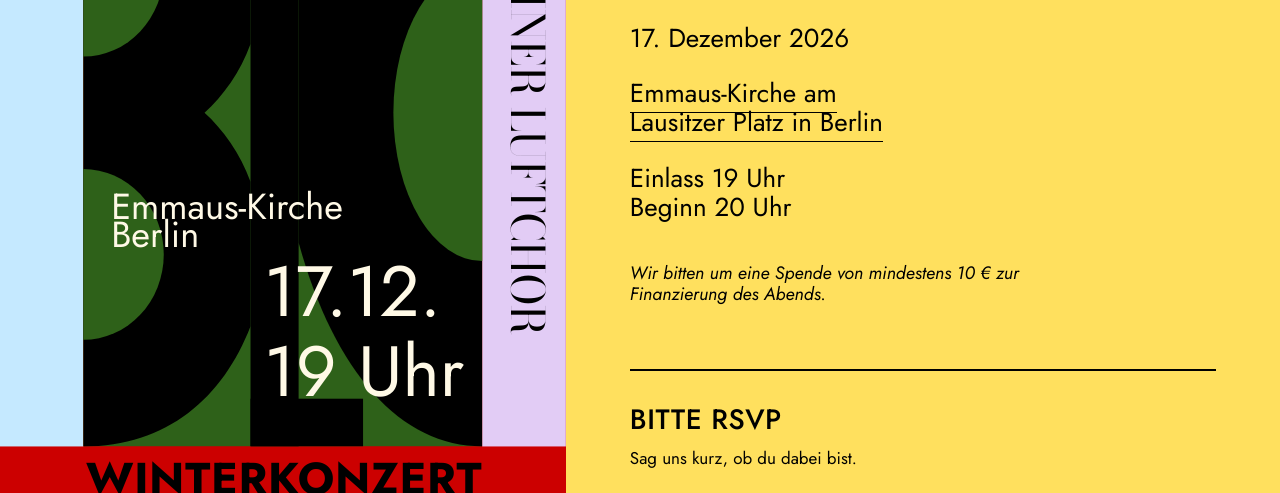
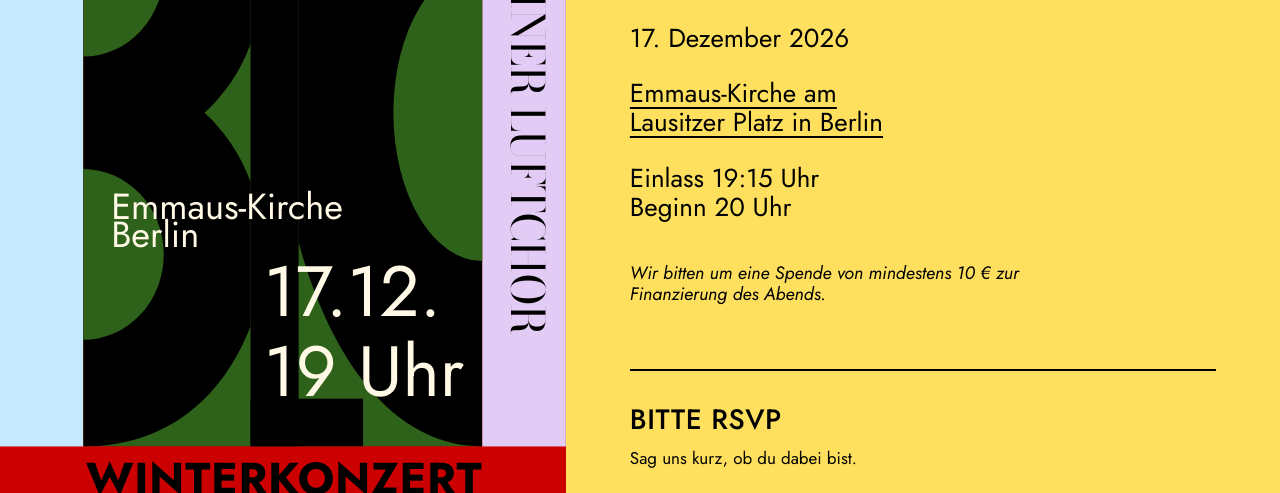
Before and after one commit to berliner-luftchor/berliner-luftchor.github.io, a plain HTML site: page index.html in a window 1280 px wide. Shown: the part 287-780 px from the top of the page. Drawn offline with nearby package versions, Linux system fonts and the light colour scheme.

Commit message:
Add files via upload

```diff
--- a/index.html
+++ b/index.html
@@ -31,7 +31,8 @@
 
   h1{font-weight:400;text-transform:uppercase;letter-spacing:.01em;line-height:1.05;font-size:clamp(30px,6.4vw,56px);margin-bottom:clamp(32px,6vw,56px)}
   .facts{font-size:clamp(19px,2.6vw,26px);line-height:1.12;display:grid;gap:1em;margin-bottom:1.6em}
-  .facts a{color:inherit;text-decoration:none;border-bottom:1.5px solid currentColor}
+  .facts a{color:inherit;text-decoration:underline;text-decoration-thickness:1.5px;text-underline-offset:.2em}
+  .facts a:hover{text-decoration-color:var(--red)}
   .donation{font-style:italic;font-size:clamp(15px,1.9vw,18px);line-height:1.15;max-width:26em;margin-bottom:clamp(44px,7vw,64px)}
 
   /* RSVP */
@@ -134,7 +135,7 @@
       <div class="facts">
         <p>17. Dezember 2026</p>
         <p><a href="https://www.google.com/maps/search/?api=1&query=Emmaus-Kirche%20Lausitzer%20Platz%20Berlin" target="_blank" rel="noopener">Emmaus-Kirche am<br>Lausitzer Platz in Berlin</a></p>
-        <p>Einlass 19 Uhr<br>Beginn 20 Uhr</p>
+        <p>Einlass 19:15 Uhr<br>Beginn 20 Uhr</p>
       </div>
       <p class="donation">Wir bitten um eine Spende von mindestens 10&nbsp;€ zur Finanzierung des Abends.</p>
 
```
